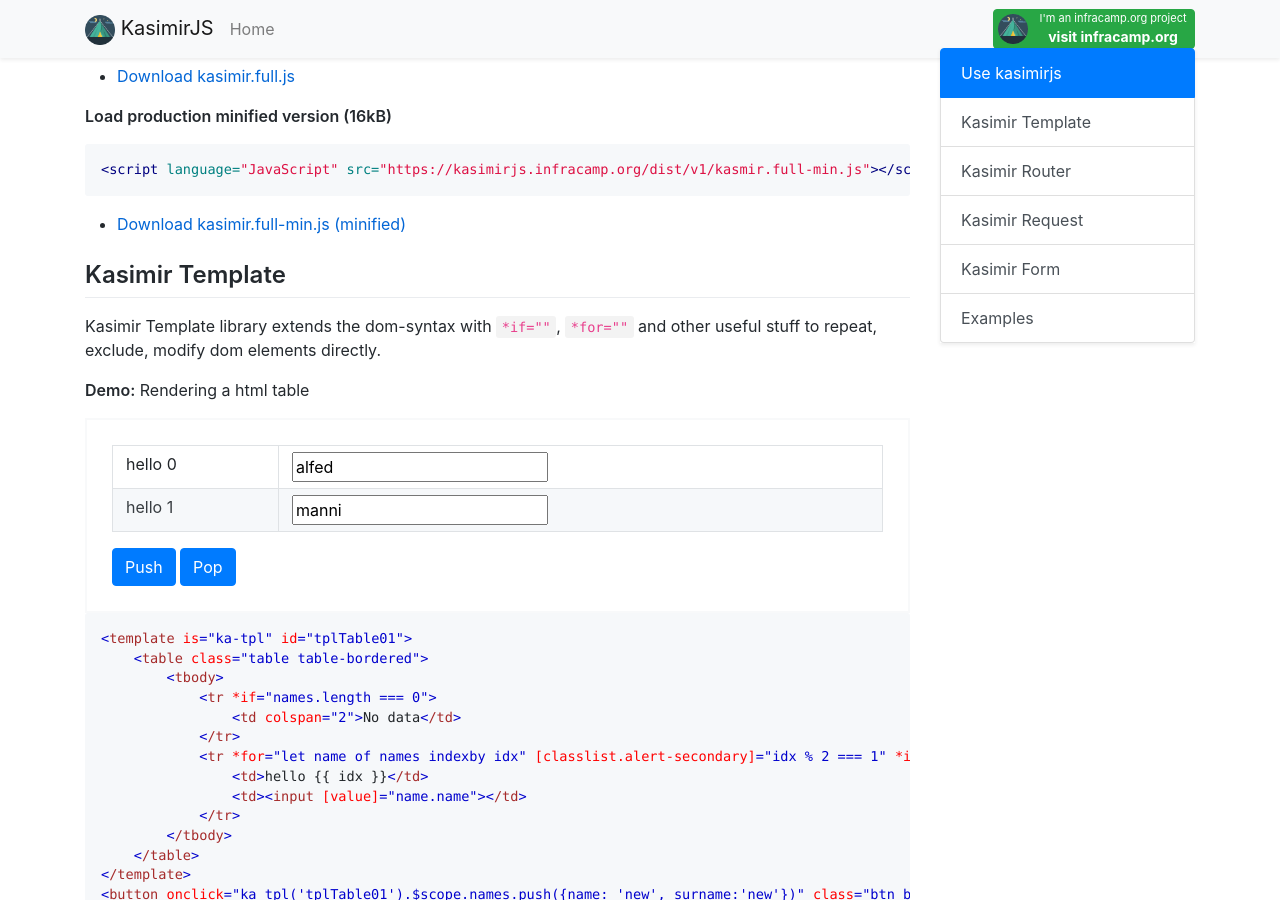
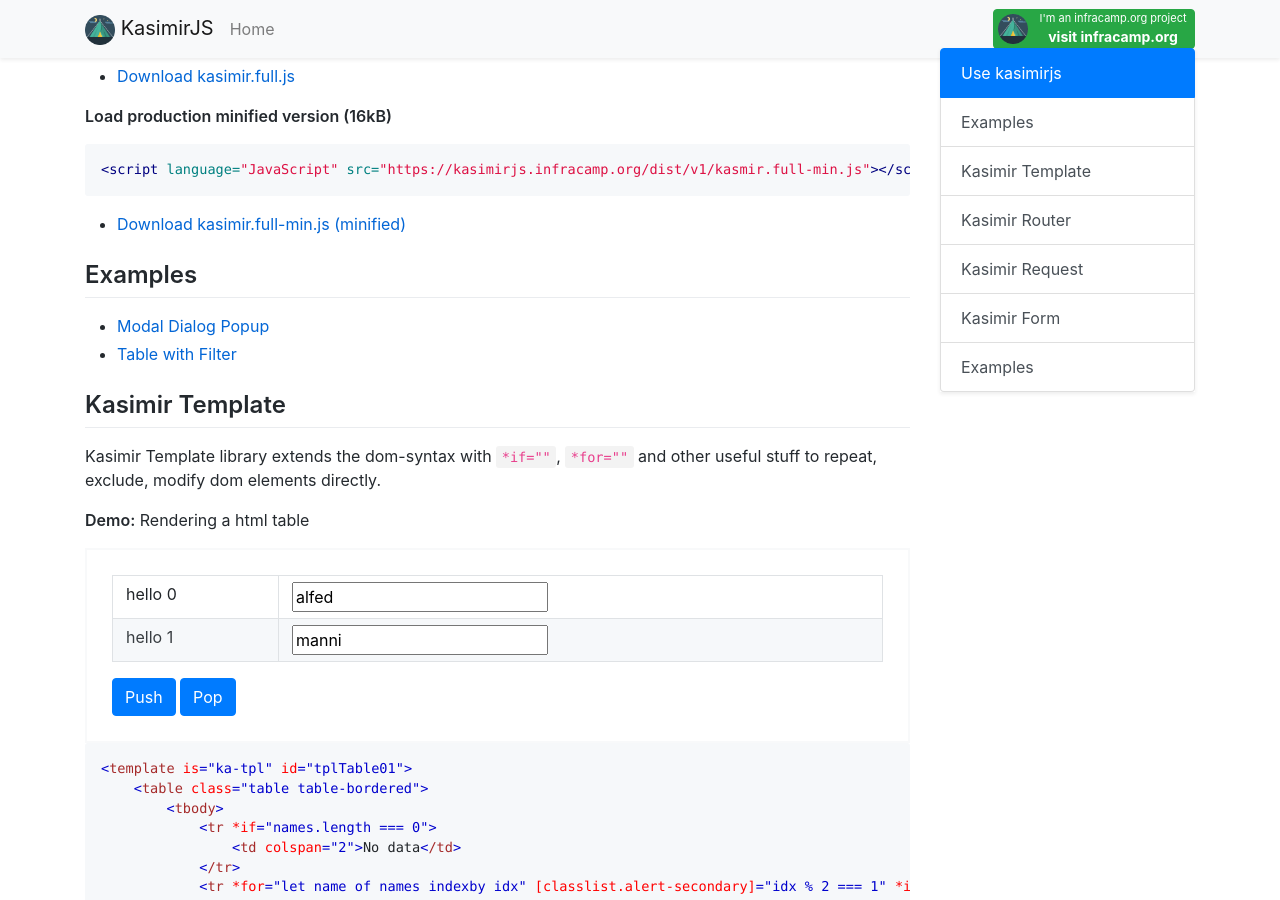
Before and after one commit to kasimirjs/kasimir.infracamp.org, a Jekyll site: the page built from docs/index.md, in a window 1280 px wide and 900 px high, scrolled down 388 px. Built offline with Jekyll 4.4.1, drawn with Linux system fonts in a browser that asks for light colours.

Commit message:
examples

````diff
--- a/docs/demo/table-filter.html
+++ b/docs/demo/table-filter.html
@@ -8,6 +8,7 @@
     <link rel="icon" href="//infracamp.org/assets/infracamp.png">
     <meta property="og:image" content="https://infracamp.org/assets/infracamp.png" />
 
+    <!-- Just Bootstrap4 CSS -->
     <link rel="stylesheet" href="/assets/all.css">
 
 </head>
@@ -64,8 +65,11 @@
         </div>
     </div>
 </div>
+
+<!-- This is the only kasimir file required -->
 <script src="/dist/v1/kasimir.full.js"></script>
-<script src="/assets/w3codecolor.js"></script>
+
+<!-- Just JQuery and Bootstrap JS -->
 <script src="/assets/js/all.js"></script>
 </body>
 </html>
--- a/docs/index.md
+++ b/docs/index.md
@@ -26,6 +26,11 @@
 <script language="JavaScript" src="https://kasimirjs.infracamp.org/dist/v1/kasmir.full-min.js"></script>
 ```
 - [Download kasimir.full-min.js (minified)](/dist/v1/kasimir.full-min.js)
+
+## Examples
+
+- [Modal Dialog Popup](demo/popup-modal.html)
+- [Table with Filter](demo/table-filter.html)
 
 ## Kasimir Template
 
````
Also changed, not shown: docs/demo/popup-modal.html (+5 -5 lines).
